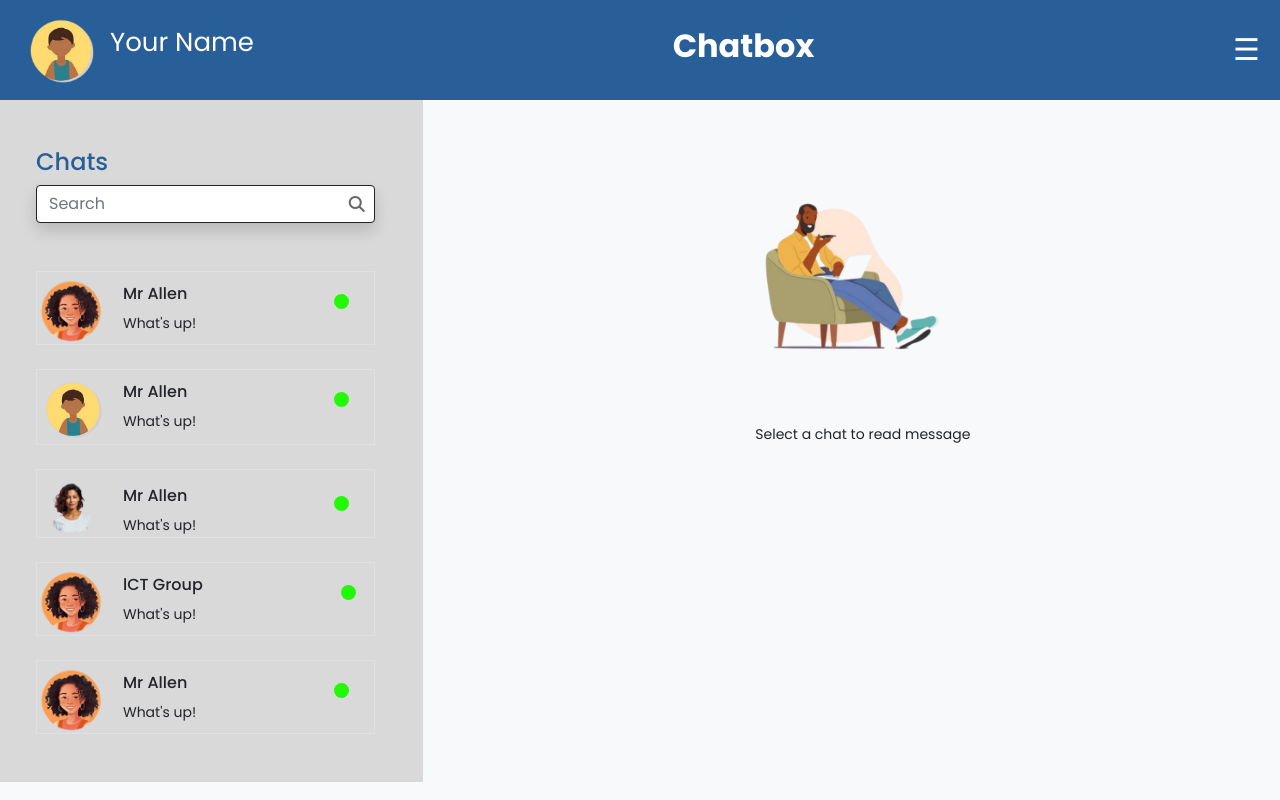
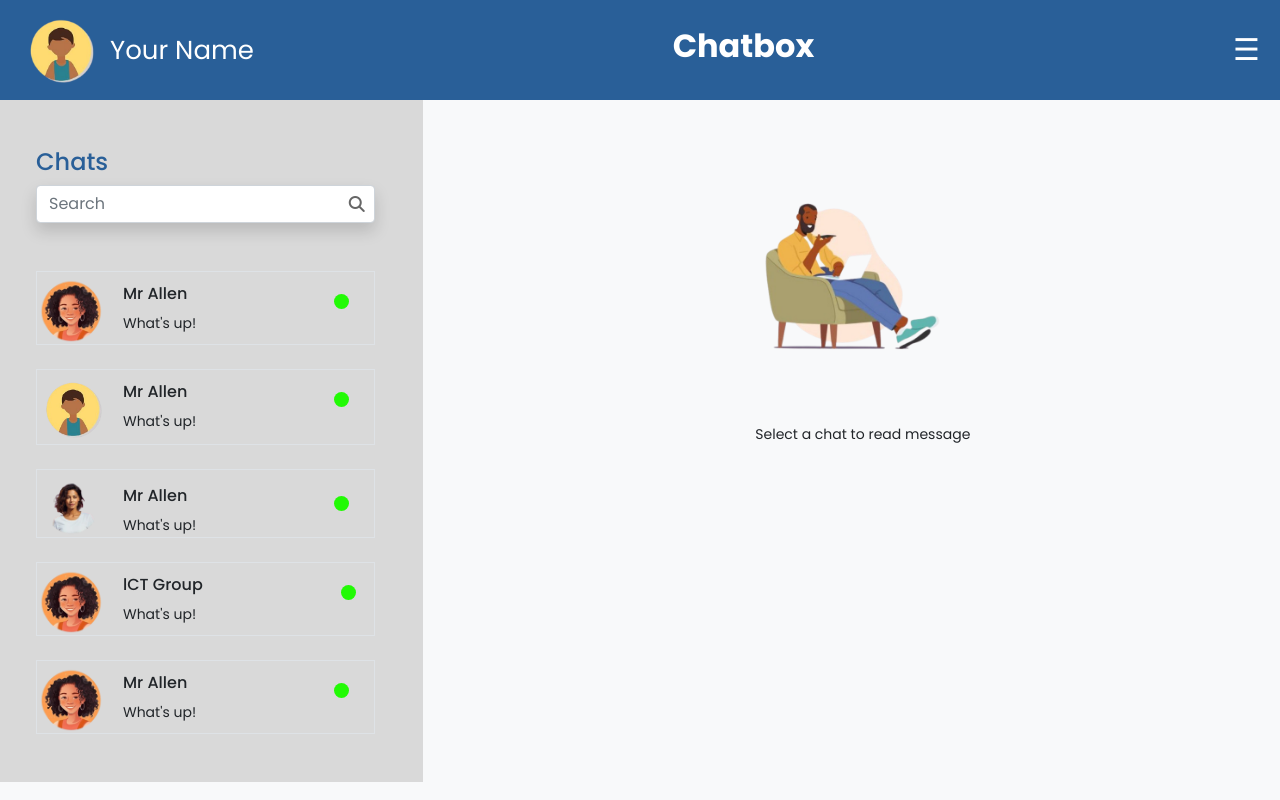
Before and after one commit to lavender-flower/chatbox-app, a plain HTML site: page frontend/homePage.html in a window 1280 px wide. Drawn offline with nearby package versions, Linux system fonts and the light colour scheme.

Commit message:
home page with nav

```diff
--- a/frontend/homePage.html
+++ b/frontend/homePage.html
@@ -18,7 +18,7 @@
     <nav class="navbar">
         <div class="nav-left-section">
             <img src="image/3.png" alt="Profile" class="nav-profile-pic">
-            <p class="nav-profile-name">Your Name</p>
+            <p class="nav-profile-name pt-3">Your Name</p>
 
         </div>
         <div class="nav-center-section">
@@ -44,10 +44,10 @@
               <div class="homeiconWrapper">
                 <input
                   type="text"
-                  class="form-control border border-dark shadow"
+                  class="form-control  shadow"
                   id="exampleFormControlInput4"
                   placeholder="Search"
-                  required
+
                 />
                 <i class="fa-solid fa-magnifying-glass"></i>
               </div>
```
